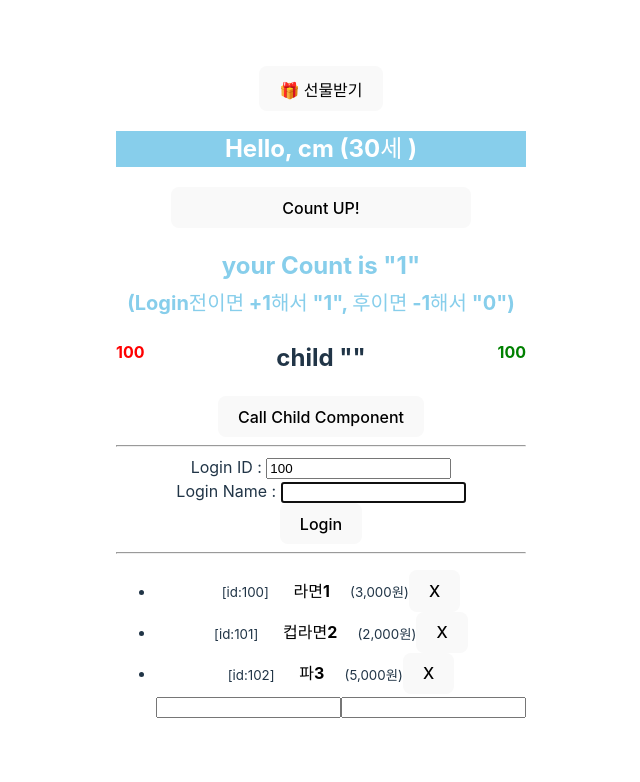
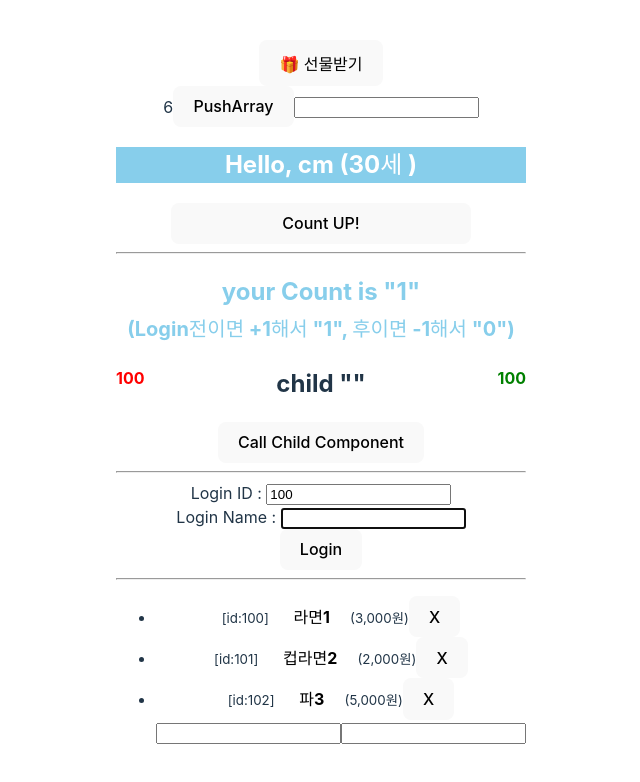
Before and after one commit to Chanmi-Gim/TIL, a React (Vite) app in the folder React/tryThis/rbvite/: page / in a window 1280 px wide. Shown: the top 782 px of the page, without its empty margins (319-959 px from the left). Built offline with nearby package versions, Linux system fonts and the light colour scheme.

Commit message:
feat : useMemo를 이용한 Sample.tsx의 식별자 array 캐시

```diff
--- a/React/tryThis/rbvite/src/components/Hello.tsx
+++ b/React/tryThis/rbvite/src/components/Hello.tsx
@@ -5,6 +5,7 @@
   useImperativeHandle,
 } from 'react';
 import { useCounter } from '../hooks/counter-context';
+import { Sample } from './Sample';
 
 type Props = {
   name: string;
@@ -30,6 +31,7 @@
 
     return (
       <div>
+        <Sample></Sample>
         <h2
           id={helloId}
           style={{
@@ -46,6 +48,7 @@
         >
           Count UP!
         </button>
+        <hr />
       </div>
     );
   }
--- /dev/null
+++ b/React/tryThis/rbvite/src/components/Sample.tsx
@@ -0,0 +1,50 @@
+import { ChangeEvent, useEffect, useMemo, useState } from 'react';
+
+// export const Sample = () => {
+//   const [array, setArray] = useState([1, 2, 3]);
+//   const [totalPrice, setTotalPrice] = useState(0);
+
+//   //   const [, rerender] = useState<ChangeEvent<HTMLInputElement>>(); // dummy state to test
+//   //   const [array, setArray] = useState([1, 2, 3]);
+//   //   useEffect(() => {
+//   //     console.log('effect Array@@');
+//   //   }, [array]);
+//   return (
+//     <>
+//       <hr />
+//       <div>
+//         {totalPrice}
+//         <button onClick={() => setArray([...array, 1])}>Push</button>
+//       </div>
+//       {/* <div> 배열 : [{array}] </div>
+//       <div>
+//         <button onClick={() => setArray([...array, 1])}>Add-Array</button>{' '}
+//         <input type='text' onChange={rerender} />
+//       </div> */}
+//       <hr />
+//     </>
+//   );
+// };
+export const Sample = () => {
+  const [array, setArray] = useState([1, 2, 3]);
+  const [totalPrice, setTotalPrice] = useState(0);
+
+  const [, rerender] = useState<ChangeEvent<HTMLInputElement>>();
+  const memoArray = useMemo(() => array, [array]);
+
+  useEffect(() => {
+    console.log('effect Array!!!');
+    const tot = memoArray.reduce((sum, a) => sum + a, 0);
+    setTotalPrice(tot);
+  }, [memoArray]);
+
+  return (
+    <>
+      <div>
+        {totalPrice}
+        <button onClick={() => setArray([...array, 1])}>PushArray</button>
+        <input type='text' onChange={rerender} />
+      </div>
+    </>
+  );
+};
```
